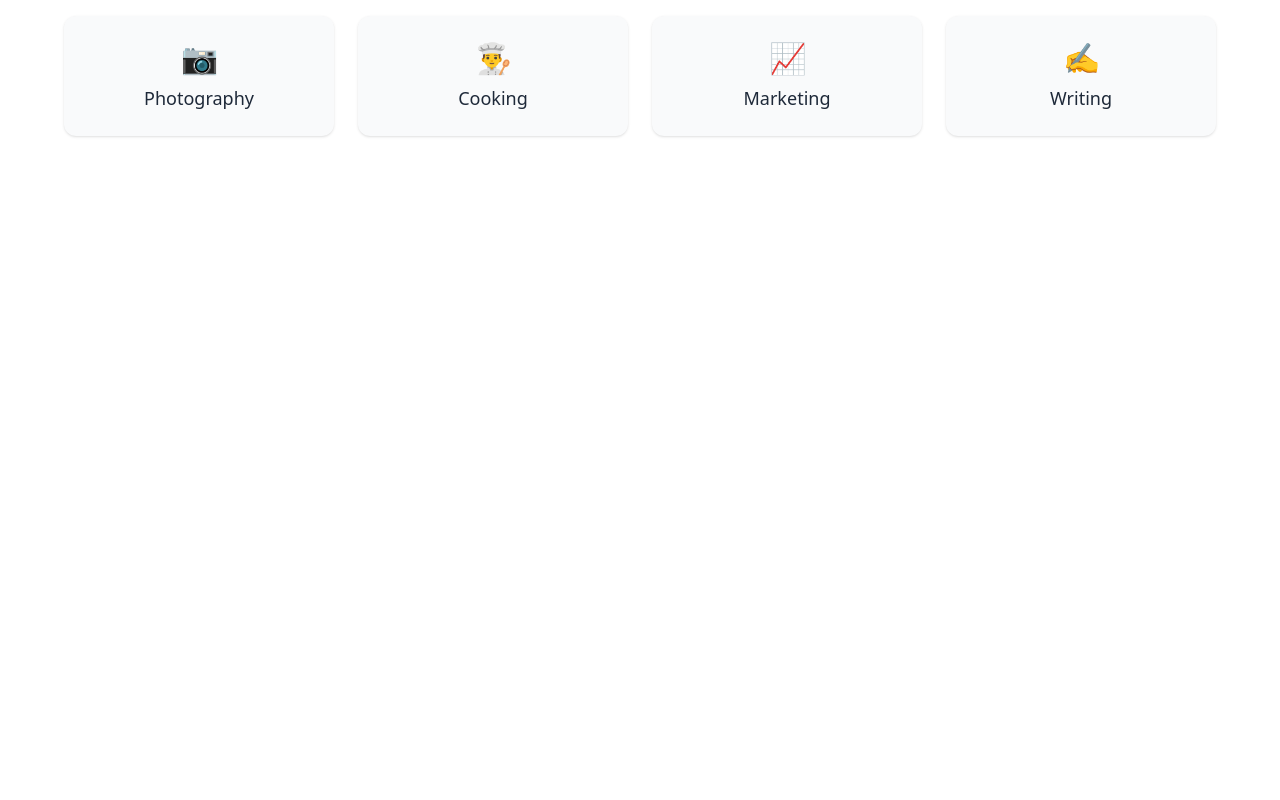
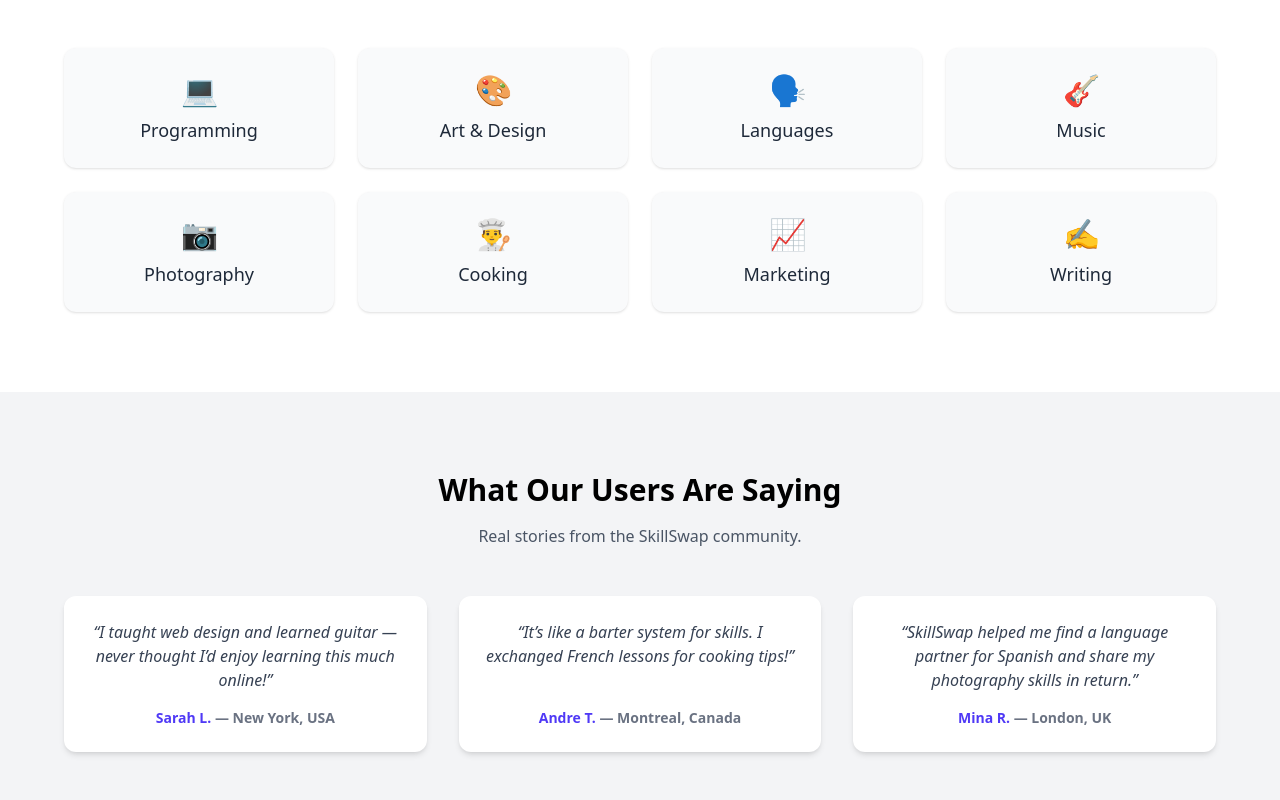
Before and after one commit to aaropaltemaa/SkillSwap, a React (Vite) app in the folder frontend/: page / in a window 1280 px wide. Shown: the part 1172-1972 px from the top of the page. Before the commit the page ends 1468 px from the top, so only its background shows below. Built offline with nearby package versions, Linux system fonts and the light colour scheme; no server answers.

Commit message:
added a testimonials section in homepage

```diff
--- a/frontend/src/components/HowItWorks.jsx
+++ b/frontend/src/components/HowItWorks.jsx
@@ -1,4 +1,3 @@
-// HowItWorks.jsx
 import { motion } from "framer-motion";
 import { Lightbulb, Users, Send } from "lucide-react";
 
@@ -25,7 +24,7 @@ const steps = [
 
 const HowItWorks = () => {
   return (
-    <section className="bg-gray-50 py-20 px-4 sm:px-6 lg:px-8">
+    <section className="bg-gray-50 py-40 px-4 sm:px-6 lg:px-8">
       <div className="max-w-6xl mx-auto">
         <h2 className="text-4xl font-bold text-center mb-4">
           How SkillSwap Works
--- a/frontend/src/components/PopularSkills.jsx
+++ b/frontend/src/components/PopularSkills.jsx
@@ -1,3 +1,5 @@
+import { motion } from "framer-motion";
+
 const skills = [
   { icon: "💻", label: "Programming" },
   { icon: "🎨", label: "Art & Design" },
@@ -20,15 +22,19 @@ const PopularSkills = () => {
 
         <div className="grid grid-cols-2 sm:grid-cols-3 md:grid-cols-4 gap-6">
           {skills.map((skill, index) => (
-            <div
+            <motion.div
               key={index}
               className="bg-gray-50 hover:bg-indigo-100 transition-colors rounded-xl shadow-sm p-6 text-center cursor-pointer"
+              initial={{ opacity: 0, y: 20 }}
+              whileInView={{ opacity: 1, y: 0 }}
+              viewport={{ once: true }}
+              transition={{ duration: 0.4, delay: index * 0.1 }}
             >
               <div className="text-3xl mb-2">{skill.icon}</div>
               <h3 className="text-lg font-medium text-gray-800">
                 {skill.label}
               </h3>
-            </div>
+            </motion.div>
           ))}
         </div>
       </div>
--- /dev/null
+++ b/frontend/src/components/Testimonials.jsx
@@ -0,0 +1,56 @@
+// Testimonials.jsx
+import { motion } from "framer-motion";
+
+const testimonials = [
+  {
+    name: "Sarah L.",
+    location: "New York, USA",
+    quote:
+      "I taught web design and learned guitar — never thought I’d enjoy learning this much online!",
+  },
+  {
+    name: "Andre T.",
+    location: "Montreal, Canada",
+    quote:
+      "It’s like a barter system for skills. I exchanged French lessons for cooking tips!",
+  },
+  {
+    name: "Mina R.",
+    location: "London, UK",
+    quote:
+      "SkillSwap helped me find a language partner for Spanish and share my photography skills in return.",
+  },
+];
+
+const Testimonials = () => {
+  return (
+    <section className="bg-gray-100 py-20 px-4 sm:px-6 lg:px-8">
+      <div className="max-w-6xl mx-auto text-center">
+        <h2 className="text-3xl font-bold mb-4">What Our Users Are Saying</h2>
+        <p className="text-gray-600 mb-12 max-w-xl mx-auto">
+          Real stories from the SkillSwap community.
+        </p>
+
+        <div className="grid md:grid-cols-3 gap-8">
+          {testimonials.map((t, index) => (
+            <motion.div
+              key={index}
+              className="bg-white rounded-xl shadow-md p-6 flex flex-col justify-between"
+              initial={{ opacity: 0, y: 20 }}
+              whileInView={{ opacity: 1, y: 0 }}
+              viewport={{ once: true }}
+              transition={{ duration: 0.5, delay: index * 0.15 }}
+            >
+              <p className="italic text-gray-700 mb-4">“{t.quote}”</p>
+              <div className="text-sm font-semibold text-indigo-600">
+                {t.name} <span className="text-gray-500">— {t.location}</span>
+              </div>
+            </motion.div>
+          ))}
+        </div>
+      </div>
+    </section>
+  );
+};
+
+export default Testimonials;
--- a/frontend/src/pages/HomePage.jsx
+++ b/frontend/src/pages/HomePage.jsx
@@ -1,6 +1,7 @@
 import Hero from "../components/Hero";
 import HowItWorks from "../components/HowItWorks";
 import PopularSkills from "../components/PopularSkills";
+import Testimonials from "../components/Testimonials";
 
 const HomePage = ({ successMessage }) => (
   <>
@@ -10,9 +11,10 @@ const HomePage = ({ successMessage }) => (
       </div>
     )}
     <Hero />
-    <div className="mt-4"></div>
+    <div className="mt-8"></div>
     <HowItWorks />
     <PopularSkills />
+    <Testimonials />
   </>
 );
 
```
